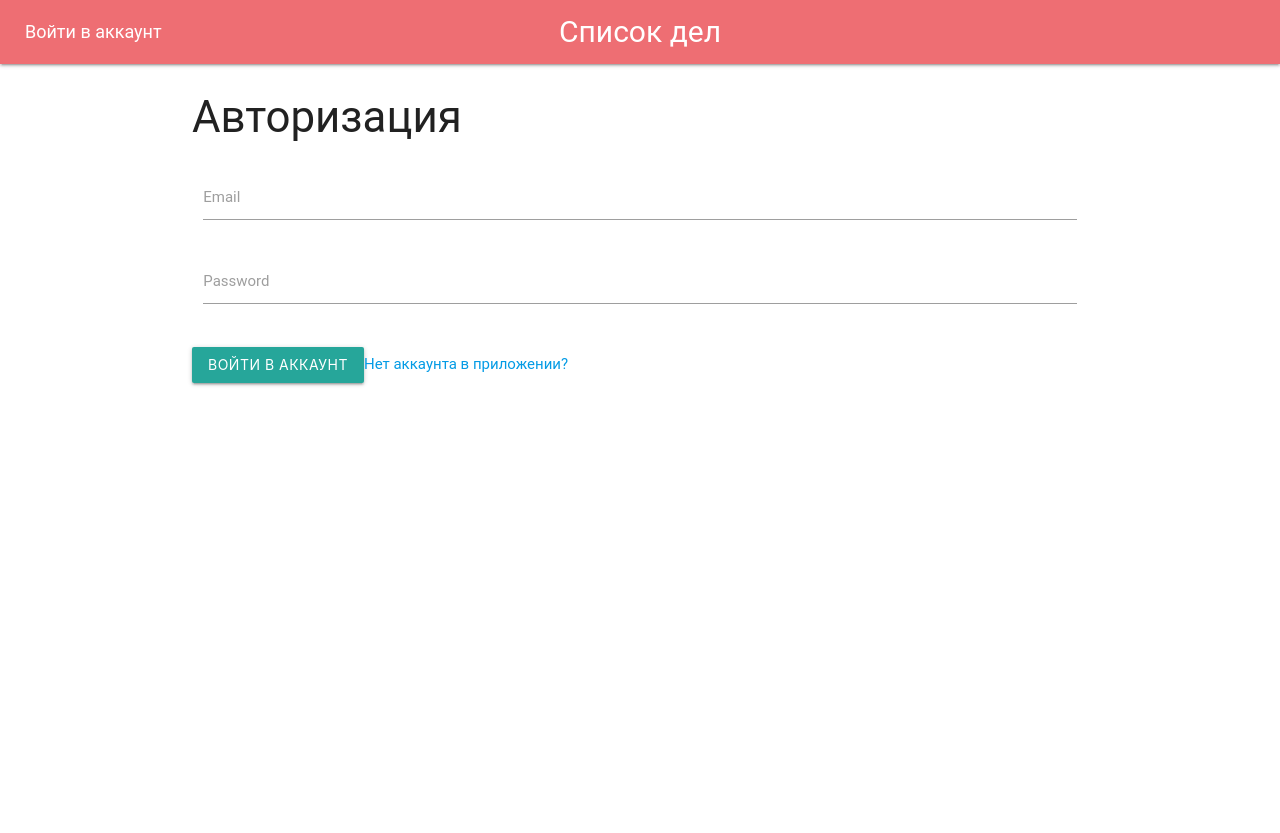
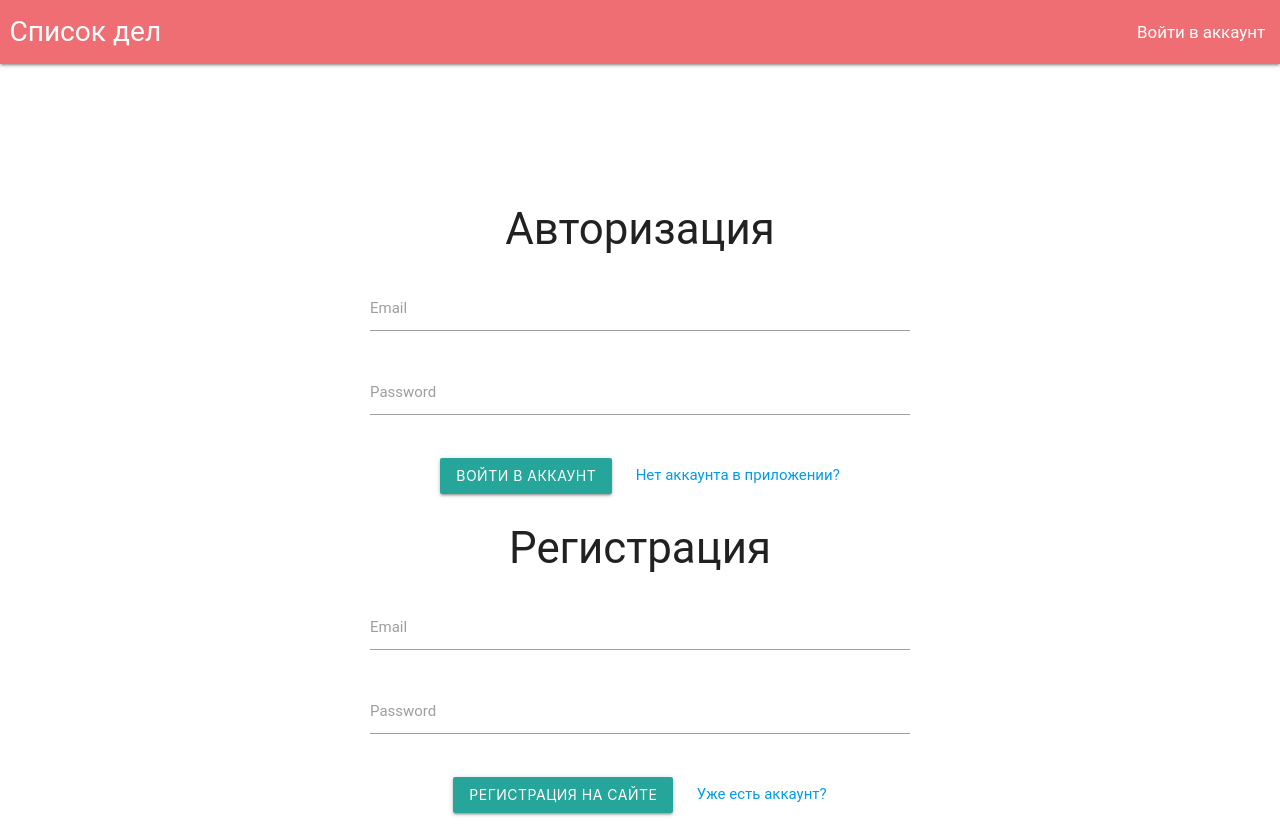
Before and after one commit to kostya-alch/todo-client, a React (Create React App) app: page / in a window 1280 px wide. Before the commit the page ends 800 px from the top, so only its background shows below. Built offline with nearby package versions, Linux system fonts and the light colour scheme.

Commit message:
authform and reg form

```diff
--- a/public/index.html
+++ b/public/index.html
@@ -2,14 +2,14 @@
 <html lang="en">
    <head>
       <meta charset="utf-8" />
-      <link rel="icon" href="%PUBLIC_URL%/favicon.ico" />
+      <link rel="icon" href="./favicon.ico" />
       <meta name="viewport" content="width=device-width, initial-scale=1" />
       <meta name="theme-color" content="#000000" />
       <meta
          name="description"
          content="Web site created using create-react-app"
       />
-      <link rel="apple-touch-icon" href="%PUBLIC_URL%/favicon.ico" />
+      <link rel="apple-touch-icon" href="./favicon.ico" />
       <link rel="manifest" href="%PUBLIC_URL%/manifest.json" />
       <link<link
          href="https://fonts.googleapis.com/css?family=Roboto:,regular,italic,500,500italic,700"
@@ -19,7 +19,7 @@
          rel="stylesheet"
          href="https://cdnjs.cloudflare.com/ajax/libs/materialize/1.0.0/css/materialize.min.css"
       />
-      <title>React App</title>
+      <title>Список дел</title>
    </head>
    <body>
       <noscript>You need to enable JavaScript to run this app.</noscript>
--- a/src/components/Navbar/Navbar.jsx
+++ b/src/components/Navbar/Navbar.jsx
@@ -7,8 +7,8 @@
         <header>
             <nav>
                 <div className="nav-wrapper navbar">
-                    <a href="/" className="brand-logo center">Список дел</a>
-                    <ul id="nav-mobile" className="left hide-on-med-and-down">
+                    <a href="/" className="brand-logo left">Список дел</a>
+                    <ul id="nav-mobile" className="right hide-on-med-and-down">
                         <li><a className='hoverable link' href="/">Войти в аккаунт</a></li>
                     </ul>
                 </div>
--- a/src/components/Navbar/Navbar.scss
+++ b/src/components/Navbar/Navbar.scss
@@ -1,9 +1,9 @@
 .navbar {
-   padding-left: 10px;
+   padding-left: 0.625em;
    .brand-logo {
-      font-size: 30px;
+      font-size: 1.875em;
    }
    .link {
-      font-size: 18px;
+      font-size: 1.125em;
    }
 }
--- a/src/pages/Auth/AuthPage.jsx
+++ b/src/pages/Auth/AuthPage.jsx
@@ -28,12 +28,41 @@
                             </div>
                         </div>
                         <div className="row">
-                            <button className='wawes-effect wawes-light btn btn-blue'>
+                            <button className='wawes-effect wawes-light btn btn-blue hoverable '>
                                 Войти в аккаунт
                             </button>
                             <a href="/" className="btn-outline btn-reg">Нет аккаунта в приложении?</a>
                         </div>
                     </form>
+
+                    <h3>Регистрация</h3>
+                    <form className='form form-login'>
+                        <div className="row">
+                            <div className="input-field col s12">
+                                <input
+                                    type="email"
+                                    name='email'
+                                    className='validate'
+                                />
+                                <label htmlFor="email">Email</label>
+                            </div>
+                            <div className="input-field col s12">
+                                <input
+                                    type="password"
+                                    name='password'
+                                    className='validate'
+                                />
+                                <label htmlFor="password">Password</label>
+                            </div>
+                        </div>
+                        <div className="row">
+                            <button className='wawes-effect wawes-light btn btn-blue hoverable '>
+                                Регистрация на сайте
+                            </button>
+                            <a href="/" className="btn-outline btn-reg">Уже есть аккаунт?</a>
+                        </div>
+                    </form>
+
                 </div>
             </div>
         </>
--- a/src/pages/Auth/AuthPage.scss
+++ b/src/pages/Auth/AuthPage.scss
@@ -0,0 +1,12 @@
+.auth-page {
+   text-align: center;
+   max-width: 37.5em;
+   margin: 0 auto;
+   margin-top: 9.375em;
+   .btn-reg {
+      margin-left: 1.563em;
+      &:hover {
+         color: #1581b8;
+      }
+   }
+}
```
